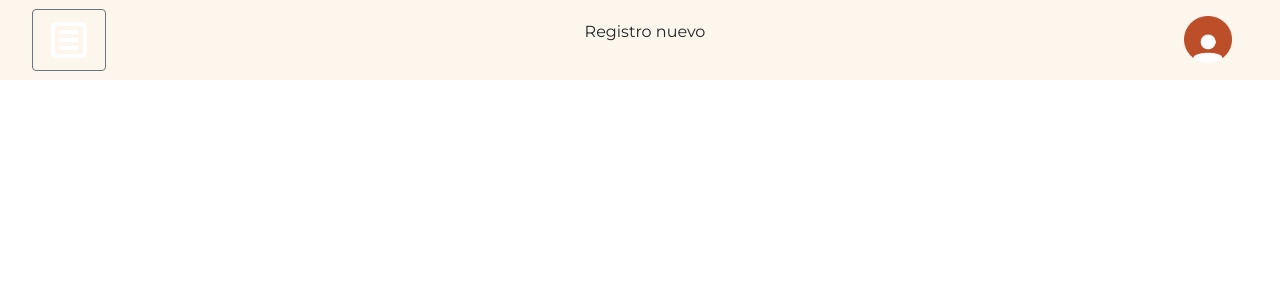
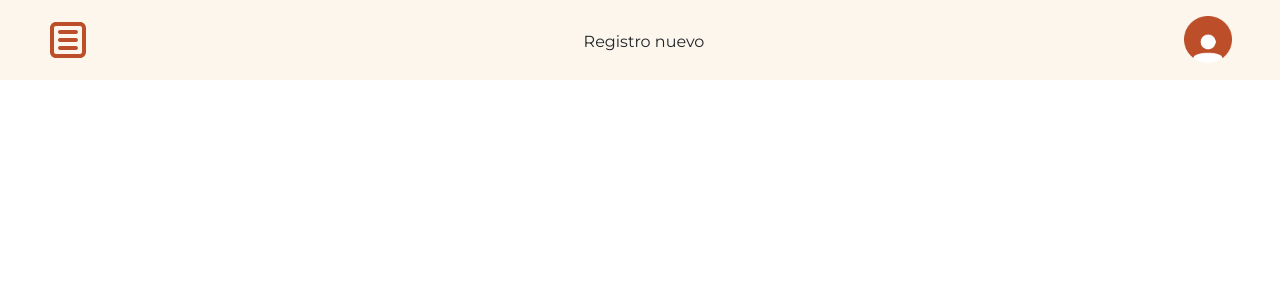
Before and after one commit to aleswebgit/Deploy-Habit-Front-End, a React (Create React App) app: page / in a window 1280 px wide. Shown: the top 300 px of the page. Built offline with nearby package versions, Linux system fonts and the light colour scheme.

Commit message:
aligned items in navbar

```diff
--- a/src/Components/Navbar.jsx
+++ b/src/Components/Navbar.jsx
@@ -14,9 +14,9 @@ function Navbar(){
         return(
 
             <nav className='bg-[#FDF6EC] w-full flex relative justify-between items-center mx-auto px-8 h-20 '>
-                <Dropdown isOpen = {dropdown} toggle = {openCloseDropdown} >
-                    <DropdownToggle className = 'bg-transparent border:none'>
-                        <CgMenuBoxed className = 'display-block h-[48px] w-[48px]'/>
+                <Dropdown isOpen = {dropdown} toggle = {openCloseDropdown} classname = 'border-transparent' >
+                    <DropdownToggle className = 'bg-transparent border-0'>
+                        <CgMenuBoxed className = 'text-[#BC4E2A] display-block h-[48px] w-[48px] '/>
                     </DropdownToggle >
 
                     <DropdownMenu>
@@ -27,7 +27,7 @@ function Navbar(){
                     </DropdownMenu>
                 </Dropdown>
                 <button type="button" class="py-2 px-3 hover:underline rounded-full relative ">
-                    <div class="flex items-center h-5">
+                    <div class="flex h-5 text-center">
                         <p>Registro nuevo</p>
                     </div>
                 </button>
```
